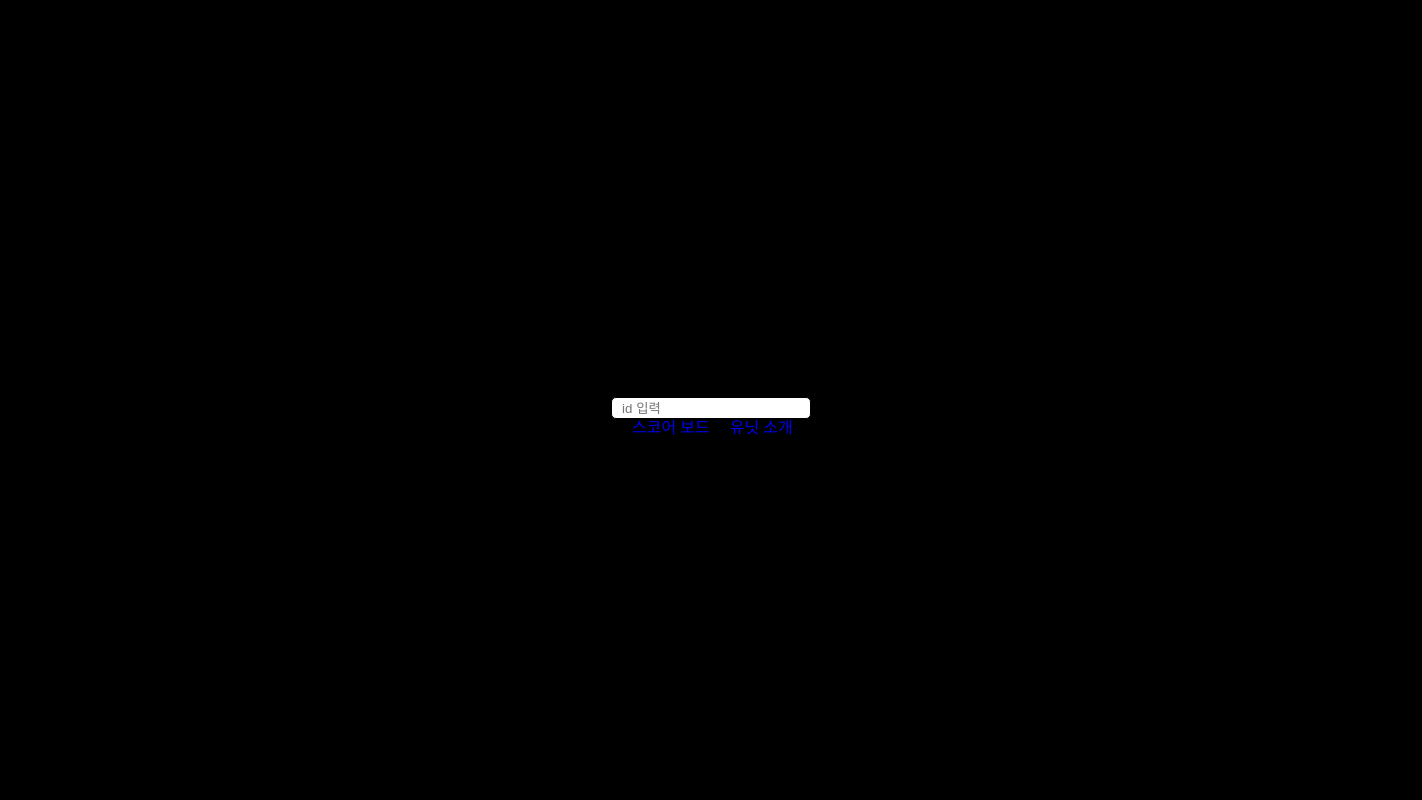
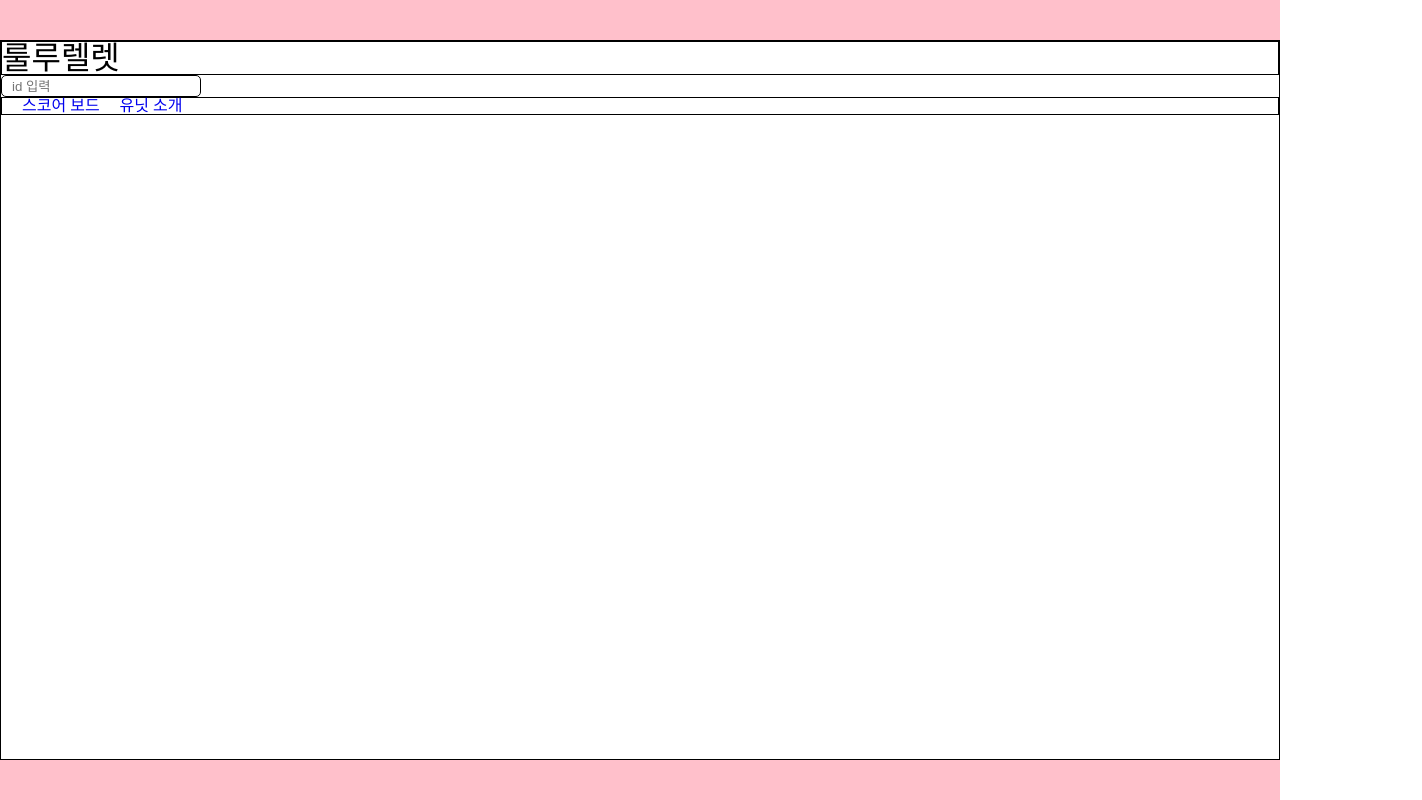
Before and after one commit to LSWXD/roulu-lelette-client, a Next.js app: page / in a window 1280 px wide. Shown: the whole page, 1422 px wide, since content can reach past the window. Built offline with nearby package versions, Linux system fonts and the light colour scheme.

Commit message:
Create resize feature

```diff
--- a/src/components/common/Layout.module.scss
+++ b/src/components/common/Layout.module.scss
@@ -0,0 +1,15 @@
+.viewport {
+    display: flex;
+    align-items: center;
+    justify-content: center;
+
+    width: 100vw;
+    height: 100vh;
+
+    background-color: pink;
+}
+
+.display {
+    border: 1px solid black;
+    background-color: white;
+}
--- a/src/components/common/Layout.tsx
+++ b/src/components/common/Layout.tsx
@@ -3,13 +3,52 @@ import type { NextPage } from 'next'
 import Header from './Header'
 import Navigation from './Navigation'
 
+import style from './Layout.module.scss';
+import { useEffect, useRef } from 'react';
+
 const Layout: NextPage = ({ children }) => {
+    const mainRef = useRef(null);
+
+    useEffect(() => {
+        console.log(typeof style);
+
+        if (!mainRef?.current) return;
+
+        const mainElement: HTMLElement = mainRef.current;
+        const widthRatio: number = 16;
+        const heightRatio: number = 9;
+
+        const onResize = () => {
+            const windowWidth: number = window.innerWidth;
+            const windowHeight: number = window.innerHeight;
+            const hasLongWidth = windowWidth / widthRatio * heightRatio > windowHeight;
+
+            if (hasLongWidth) {
+                const resizedWidth = windowHeight / heightRatio * widthRatio;
+
+                mainElement.style.width = `${resizedWidth}px`;
+                mainElement.style.height = `${windowHeight}px`;
+            } else {
+                const resizedHeight = windowWidth / widthRatio * heightRatio;
+
+                mainElement.style.width = `${windowWidth}px`;
+                mainElement.style.height = `${resizedHeight}px`;
+            }
+        }
+        onResize();
+
+        window.addEventListener("resize", onResize);
+    }, [mainRef]);
+
     return (
-        <div>
-            <main>
+        <div className={`${style.viewport}`}>
+            <main
+                className={`${style.display}`}
+                ref={mainRef}
+            >
                 {children}
             </main>
-        </div>
+        </div >
     )
 }
 
--- a/src/components/home/Index.module.scss
+++ b/src/components/home/Index.module.scss
@@ -1,23 +1,4 @@
 @import 'styles/utils';
-
-.main {
-    display: flex;
-    justify-content: center;
-    align-items: center;
-
-    position: relative;
-
-    width: 100vw;
-    height: 100vh;
-}
-
-.viewport {
-    display: flex;
-    flex-direction: column;
-    justify-content: space-between;
-    align-items: center;
-    border: 1px solid black;
-}
 
 .title {
     font-size: 2rem;
--- a/src/components/home/Index.tsx
+++ b/src/components/home/Index.tsx
@@ -8,6 +8,7 @@ import Link from 'next/link';
 
 /* style */
 import style from './Index.module.scss';
+import Layout from 'components/common/Layout';
 
 const Index: NextPage = () => {
     const router = useRouter();
@@ -32,50 +33,10 @@ const Index: NextPage = () => {
         }
     }
 
+    return (
+        <Layout
 
-
-    useEffect(() => {
-        if (!mainRef?.current) return;
-        const mainElement: HTMLElement = mainRef.current;
-
-        mainElement.style.background = "black";
-
-        const onResize = (entries: ResizeObserverEntry[], observer: ResizeObserver): void => {
-            entries.forEach((entry: ResizeObserverEntry) => {
-                if (entry.target === mainElement) {
-                    const width: number = mainElement.offsetWidth;
-                    const height: number = mainElement.offsetHeight;
-                    const isPortrait: boolean = width < height;
-
-                    if (isPortrait) {
-                        mainElement.style.width = `${window.innerWidth}px`;
-
-                        const newHeight: number = Number(window.innerWidth) / 16 * 9;
-                        mainElement.style.height = `${newHeight}px`;
-                    } else {
-                        mainElement.style.height = `${window.innerHeight}px`;
-
-                        const newWidth: number = Number(window.innerHeight) / 9 * 16;
-                        mainElement.style.width = `${newWidth}px`;
-                    }
-
-                    console.log(mainElement.style.height);
-                    console.log(mainElement.style.width);
-                }
-            })
-        }
-        const resizeObserver = new ResizeObserver(onResize);
-
-        resizeObserver.observe(mainElement);
-    }, [mainRef]);
-
-
-    return (
-        <main
-            className={style.main}
-            ref={mainRef}
         >
-            <div className={style.viewport}>
             <h1 className={style.title}>
                 룰루렐렛
             </h1>
@@ -101,8 +62,7 @@ const Index: NextPage = () => {
                     </a>
                 </Link>
             </div>
-            </div>
-        </main>
+        </Layout>
     );
 }
 
```
Lines whose indentation alone changed are shown as unchanged.
